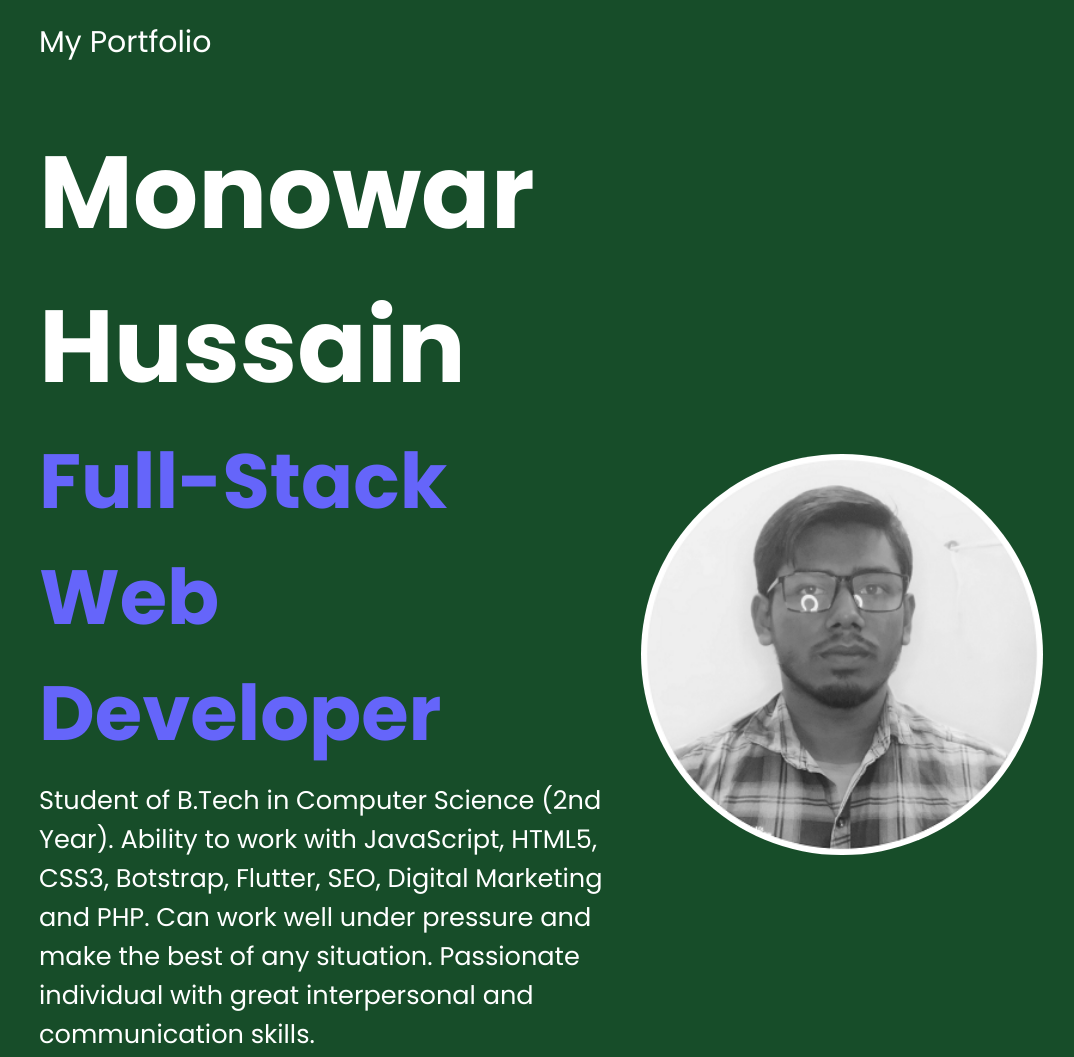
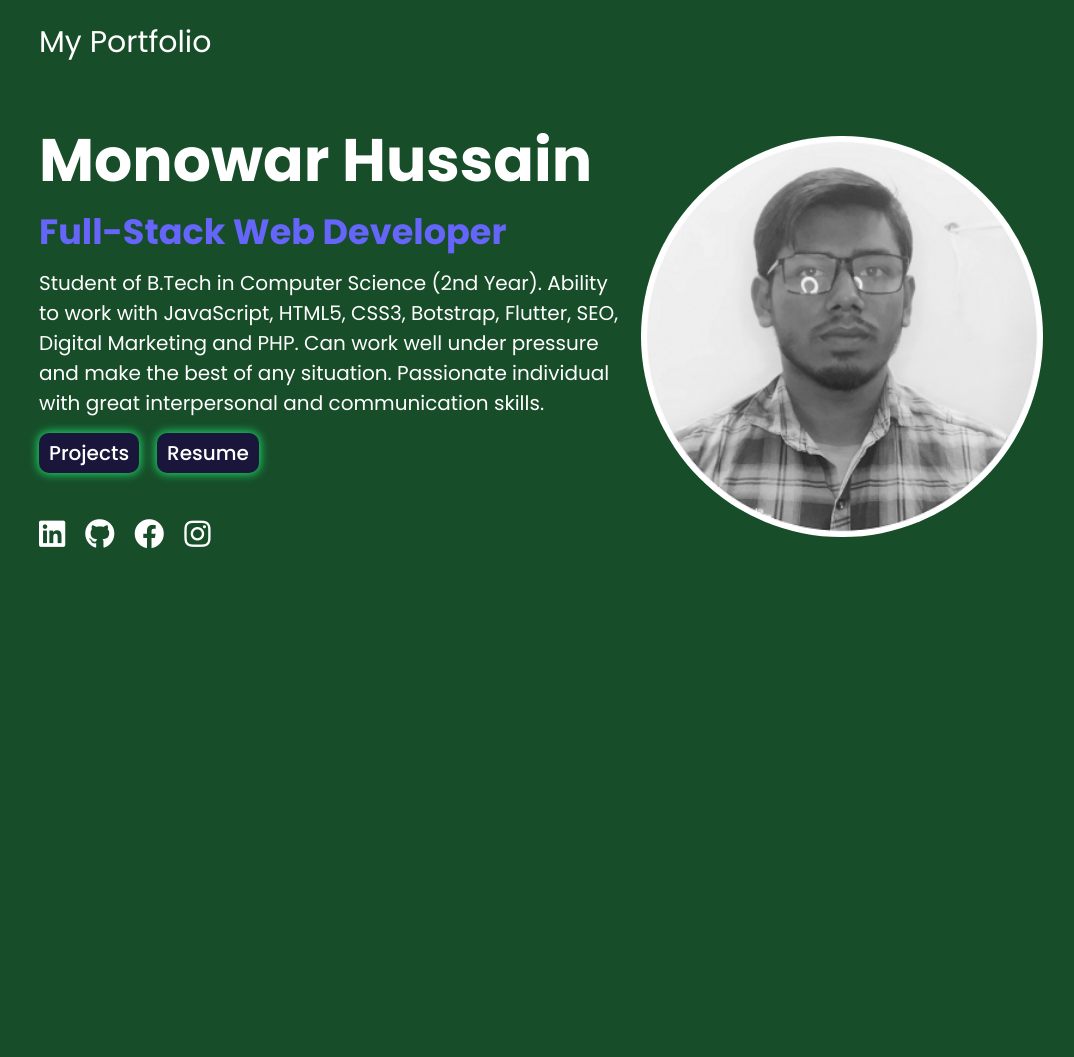
Before and after one commit to techMonowar/portfolio, a plain HTML site: page index.html in a window 1280 px wide. Shown: the top 1057 px of the page, without its empty margins (99-1173 px from the left). After the commit the page ends 800 px from the top, so only its background shows below. Drawn offline with Linux system fonts and the light colour scheme.

Commit message:
Update index.html

```diff
--- a/index.html
+++ b/index.html
@@ -15,9 +15,9 @@
         My Portfolio
         <div id="main-content">
             <div class="left">
-                <h1 style="font-size:8vw;">Monowar Hussain </h1>
-                <h3 style="font-size:6vw;">Full-Stack Web Developer</h3>
-                <p style="font-size:2vw;" >Student of B.Tech in Computer Science (2nd Year). Ability to work with JavaScript, HTML5, CSS3, Botstrap, Flutter, SEO, Digital Marketing and PHP. Can work well under pressure and make the best of any situation. Passionate individual with great interpersonal and communication skills.</p>
+                <h1>Monowar Hussain </h1>
+                <h3>Full-Stack Web Developer</h3>
+                <p>Student of B.Tech in Computer Science (2nd Year). Ability to work with JavaScript, HTML5, CSS3, Botstrap, Flutter, SEO, Digital Marketing and PHP. Can work well under pressure and make the best of any situation. Passionate individual with great interpersonal and communication skills.</p>
                 <a class="projects" href="./project.html">Projects</a>
                 <a class="resume" target="_blank" href="https://drive.google.com/file/d/1_kKAEQUHBfYsKRTKcei4fgo0Tn1p0uv/view">Resume</a>
                 <ul class="social">
```
